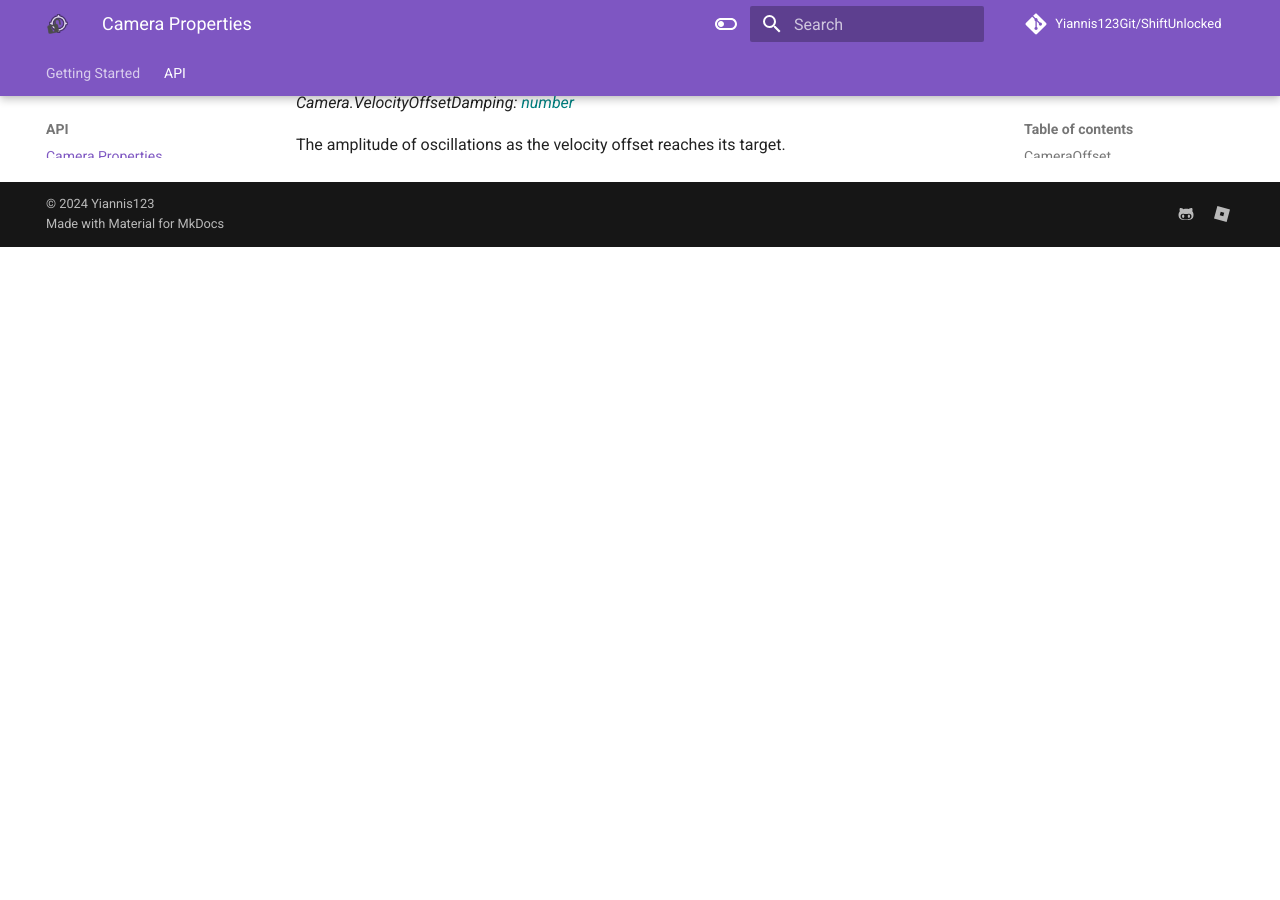
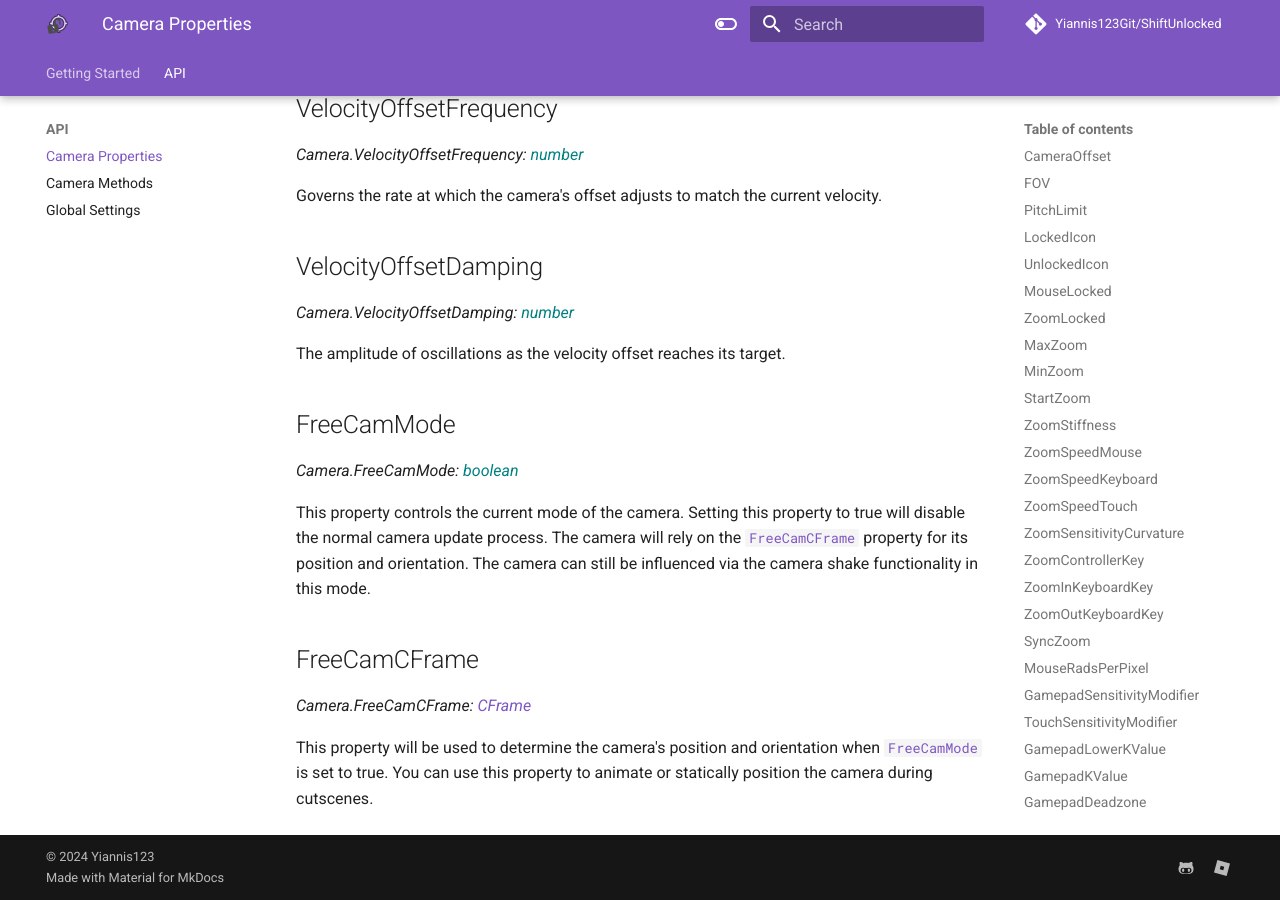
Before and after one commit to Yiannis123Git/ShiftUnlocked, an MkDocs documentation site: the page built from docs/CameraProperties.md, in a window 1280 px wide and 900 px high, scrolled down 6648 px. Built offline with MkDocs 1.6.1 and Material for MkDocs 9.7.7, drawn with Linux system fonts in a browser that asks for light colours; comment, search, counter and statistics services are not loaded; before the commit the page ends 6895 px from its top, so only the background shows below that; some of the changed text lies outside the part shown.

Commit message:
Update documentation

```diff
--- a/docs/CameraProperties.md
+++ b/docs/CameraProperties.md
@@ -31,13 +31,13 @@
 
 _Camera.LockedIcon: <span style="color: teal;">string</span>_
 
-The icon will be displayed when the [MouseLocked](#mouselocked) property is set to true. Setting this to nil disables the icon functionality on mobile and consoles.
+The icon will be displayed when the [`MouseLocked`](#mouselocked) property is set to true. Setting this to nil disables the icon functionality on mobile and consoles.
 
 ## UnlockedIcon
 
 _Camera.UnlockedIcon: <span style="color: teal;">string</span>_
 
-The icon will be displayed when the [MouseLocked](#mouselocked) property is set to false. This functionality is only available on PC.
+The icon will be displayed when the [`MouseLocked`](#mouselocked) property is set to false. This functionality is only available on PC.
 
 ## MouseLocked
 
@@ -116,6 +116,12 @@
 _Camera.ZoomOutKeyboardKey: <span style="color: teal;">[Enum.KeyCode](https://create.roblox.com/docs/reference/engine/enums/KeyCode) | nil</span>_
 
 The key responsible for zooming out on keyboard. Setting this to `nil` will disable the zoom out functionality on keyboard.
+
+## SyncZoom
+
+_Camera.SyncZoom: <span style="color: teal;">boolean</span>_
+
+When this property is set to true, the camera will attempt to sync its zoom with Roblox's default camera zoom when the camera gets enabled or disabled. Enabling this behavior will introduce yielding when disabling the camera via the [`SetEnabled`](CameraMethods.md#setenabled) method until the sync is achieved.
 
 ## MouseRadsPerPixel
 
@@ -199,7 +205,7 @@
 
 _Camera.AllowVelocityOffsetOnTeleport: <span style="color: teal;">boolean</span>_
 
-Whether or not the camera should treat the player's character teleportation as regular motion. The module tries its best to detect when teleportation occurs, but the ideal way to handle spikes in velocity due to teleportation is to manually set [VelocityOffset](#velocityoffset) to true or false accordingly during runtime, based on whether a teleport is about to be performed on the player's character. If you are planning to introduce your own logic to detect teleportation, then you should set this property to true.
+Whether or not the camera should treat the player's character teleportation as regular motion. The module tries its best to detect when teleportation occurs, but the ideal way to handle spikes in velocity due to teleportation is to manually set [`VelocityOffset`](#velocityoffset) to true or false accordingly during runtime, based on whether a teleport is about to be performed on the player's character. If you are planning to introduce your own logic to detect teleportation, then you should set this property to true.
 
 ## VelocityOffsetVelocityThreshold
 
@@ -218,3 +224,15 @@
 _Camera.VelocityOffsetDamping: <span style="color: teal;">number</span>_
 
 The amplitude of oscillations as the velocity offset reaches its target.
+
+## FreeCamMode
+
+_Camera.FreeCamMode: <span style="color: teal;">boolean</span>_
+
+This property controls the current mode of the camera. Setting this property to true will disable the normal camera update process. The camera will rely on the  [`FreeCamCFrame`](#freecamcframe) property for its position and orientation. The camera can still be influenced via the camera shake functionality in this mode.
+
+## FreeCamCFrame
+
+_Camera.FreeCamCFrame: <span style="color: teal;">[CFrame](https://create.roblox.com/docs/reference/engine/datatypes/CFrame)</span>_
+
+This property will be used to determine the camera's position and orientation when [`FreeCamMode`](#freecammode) is set to true. You can use this property to animate or statically position the camera during cutscenes.
```
Also changed, not shown: docs/CameraGlobalSettings.md (+1 -4 lines), docs/CameraMethods.md (+9 -0 lines).
